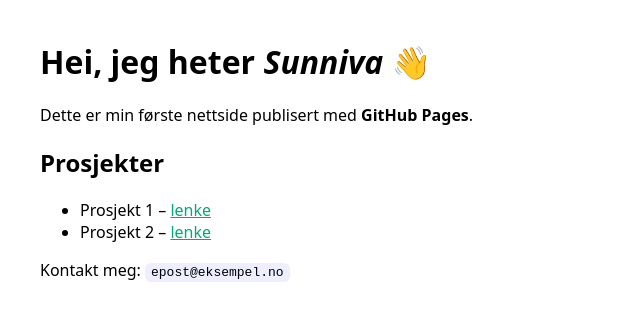
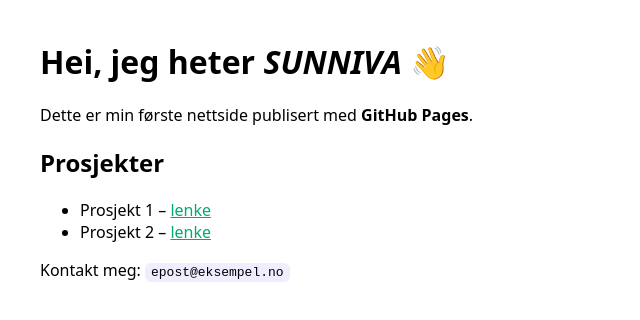
Before and after one commit to sunmaddek/sunmaddek.github.io, a plain HTML site: page index.html in a window 1280 px wide. Shown: the whole page, without its empty margins (0-640 px from the left). Drawn offline with Linux system fonts and the light colour scheme.

Commit message:
Update header name to uppercase for consistency

```diff
--- a/index.html
+++ b/index.html
@@ -4,7 +4,7 @@
 <meta name="viewport" content="width=device-width, initial-scale=1">
 <title>Min portfolio</title>
 <style>body{font-family:system-ui,Segoe UI,Arial;margin:40px;max-width:720px}h1{font-size:2rem}a{color:#0a7}code{background:#eef;padding:2px 6px;border-radius:6px}</style>
-<h1>Hei, jeg heter <em> Sunniva </em> 👋</h1>
+<h1>Hei, jeg heter <em> SUNNIVA </em> 👋</h1>
 <p>Dette er min første nettside publisert med <strong>GitHub Pages</strong>.</p>
 <h2>Prosjekter</h2>
 <ul>
```
